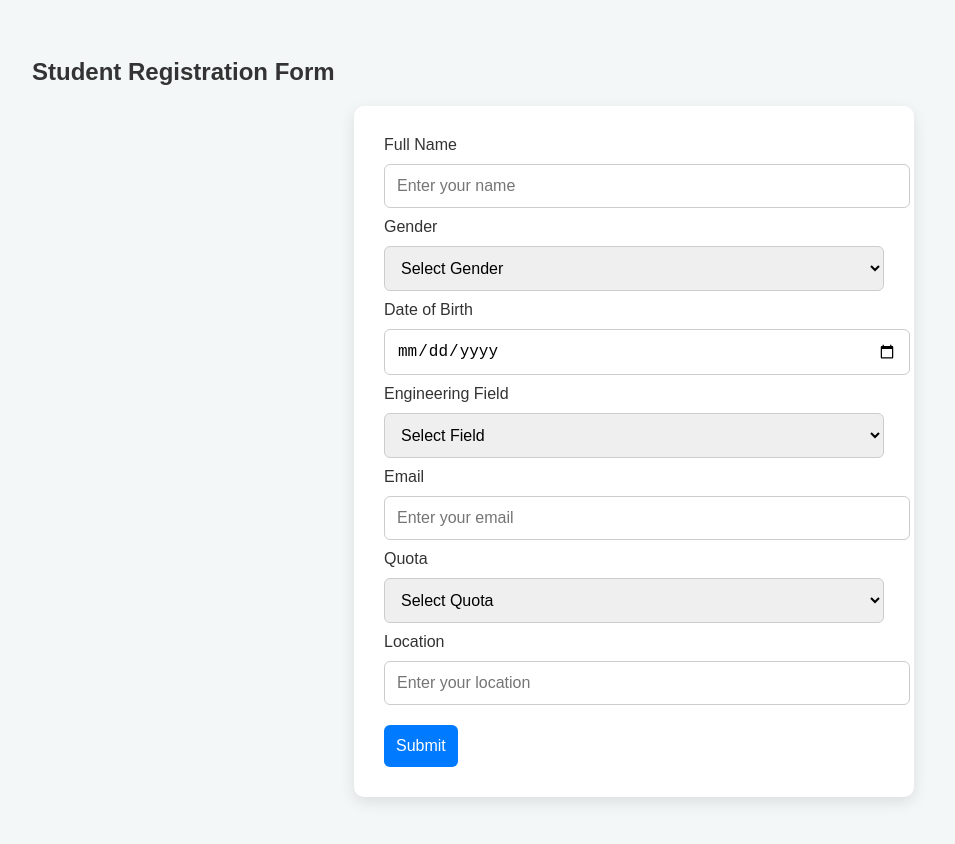
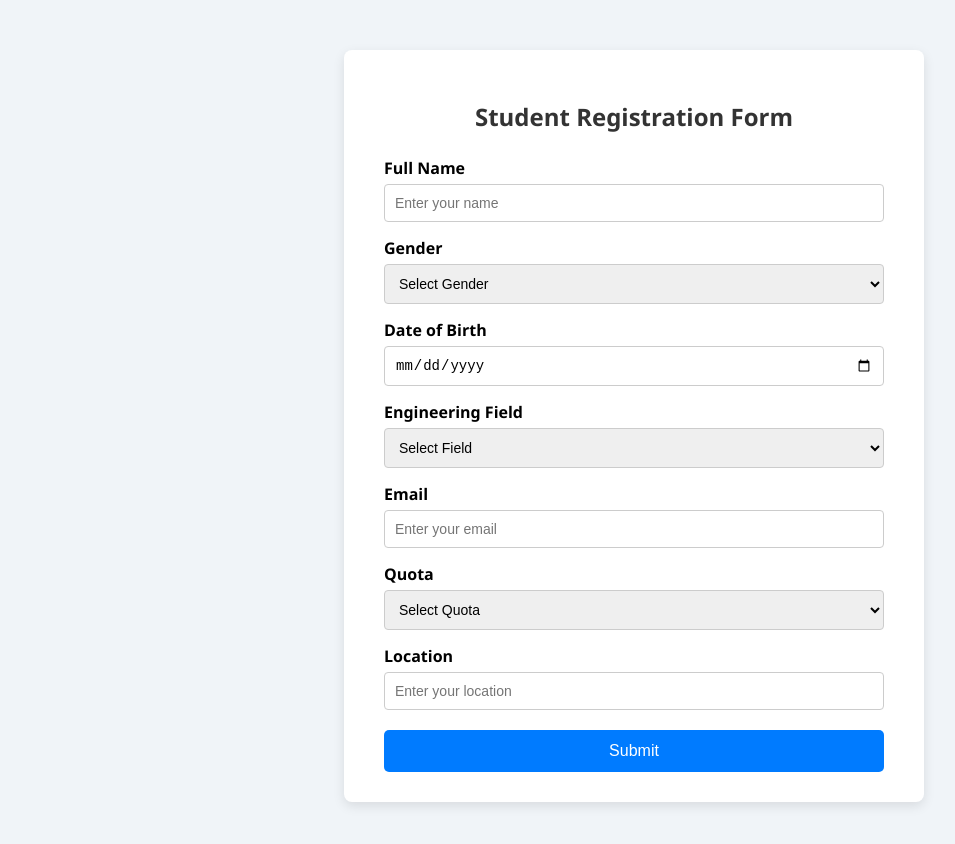
Before and after one commit to kchanakiyan/college-student-form, a plain HTML site: page public/index.html in a window 1280 px wide. Shown: the whole page, without its empty margins (6-961 px from the left). Drawn offline with Linux system fonts and the light colour scheme.

Commit message:
Add Excel export route and minor style updates

```diff
--- a/backend/package.json
+++ b/backend/package.json
@@ -8,6 +8,7 @@
   "dependencies": {
     "cors": "^2.8.5",
     "dotenv": "^16.0.3",
+    "exceljs": "^4.4.0",
     "express": "^4.18.2",
     "mongoose": "^7.2.2"
   }
--- a/public/style.css
+++ b/public/style.css
@@ -1,37 +1,65 @@
+/* General Styling */
 body {
-  font-family: Arial, sans-serif;
-  background: #f4f7f8;
-  color: #333;
-  padding: 30px;
+  font-family: 'Segoe UI', Tahoma, Geneva, Verdana, sans-serif;
+  background-color: #f0f4f8;
+  margin: 0;
+  padding: 0;
 }
 
-form {
+/* Container */
+.container {
   max-width: 500px;
-  margin: auto;
-  background: white;
-  padding: 30px;
-  border-radius: 10px;
-  box-shadow: 0 5px 15px rgba(0,0,0,0.1);
+  margin: 50px auto;
+  background-color: white;
+  padding: 30px 40px;
+  border-radius: 8px;
+  box-shadow: 0 4px 12px rgba(0, 0, 0, 0.1);
 }
 
-input, select {
-  width: 100%;
-  padding: 12px;
-  margin: 10px 0;
-  border: 1px solid #ccc;
-  border-radius: 6px;
-  font-size: 16px;
+/* Title */
+.container h2 {
+  text-align: center;
+  margin-bottom: 24px;
+  color: #333;
 }
 
+/* Labels */
+label {
+  display: block;
+  margin-top: 15px;
+  margin-bottom: 5px;
+  font-weight: 600;
+}
+
+/* Inputs & Selects */
+input,
+select {
+  width: 100%;
+  padding: 10px;
+  border: 1px solid #ccc;
+  border-radius: 4px;
+  box-sizing: border-box;
+  font-size: 14px;
+}
+
+input:focus,
+select:focus {
+  border-color: #007BFF;
+  outline: none;
+}
+
+/* Submit Button */
 button {
-  background-color: #007bff;
+  margin-top: 20px;
+  width: 100%;
+  background-color: #007BFF;
   color: white;
   padding: 12px;
   border: none;
-  border-radius: 6px;
+  border-radius: 5px;
+  font-size: 16px;
   cursor: pointer;
-  font-size: 16px;
-  margin-top: 10px;
+  transition: background-color 0.3s;
 }
 
 button:hover {
```
Also changed, not shown: backend/routes/studentRoutes.js (+42 -1 lines), 1 other file.
